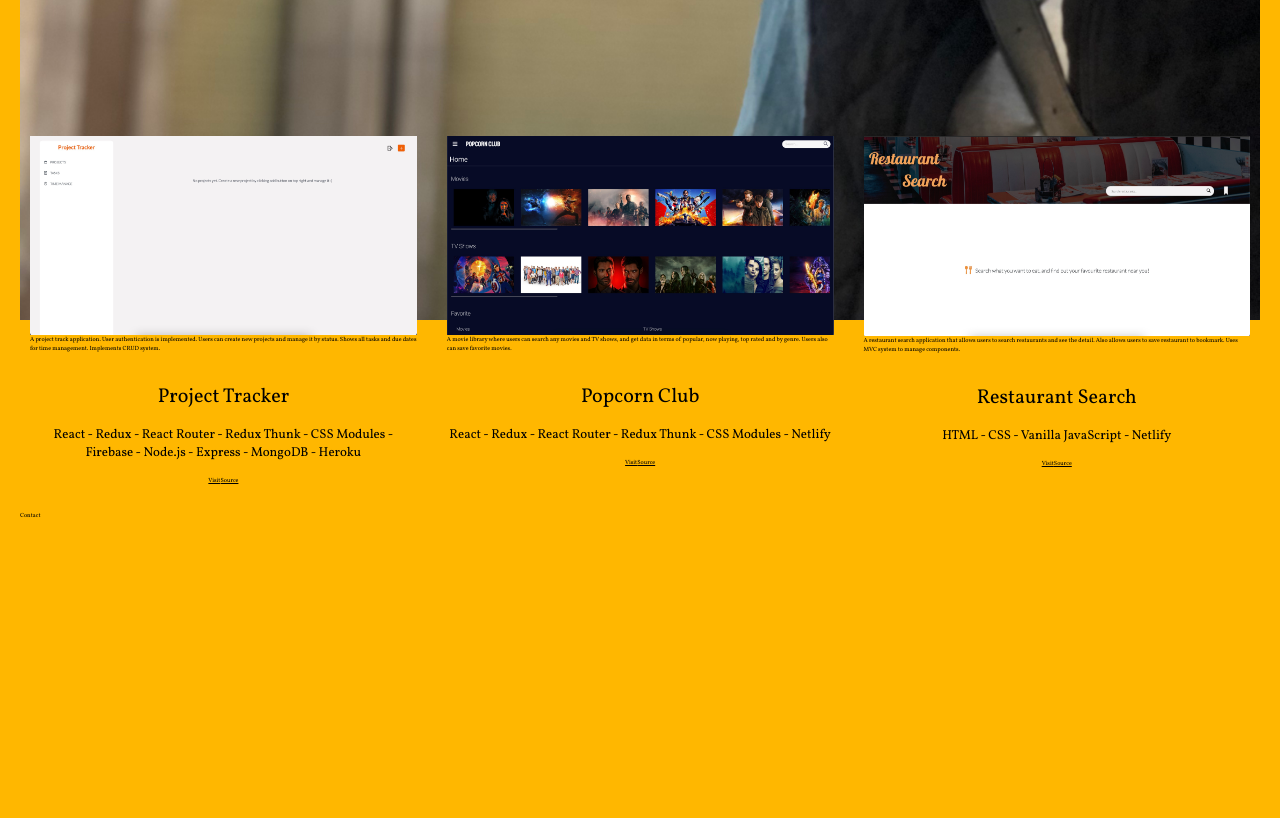
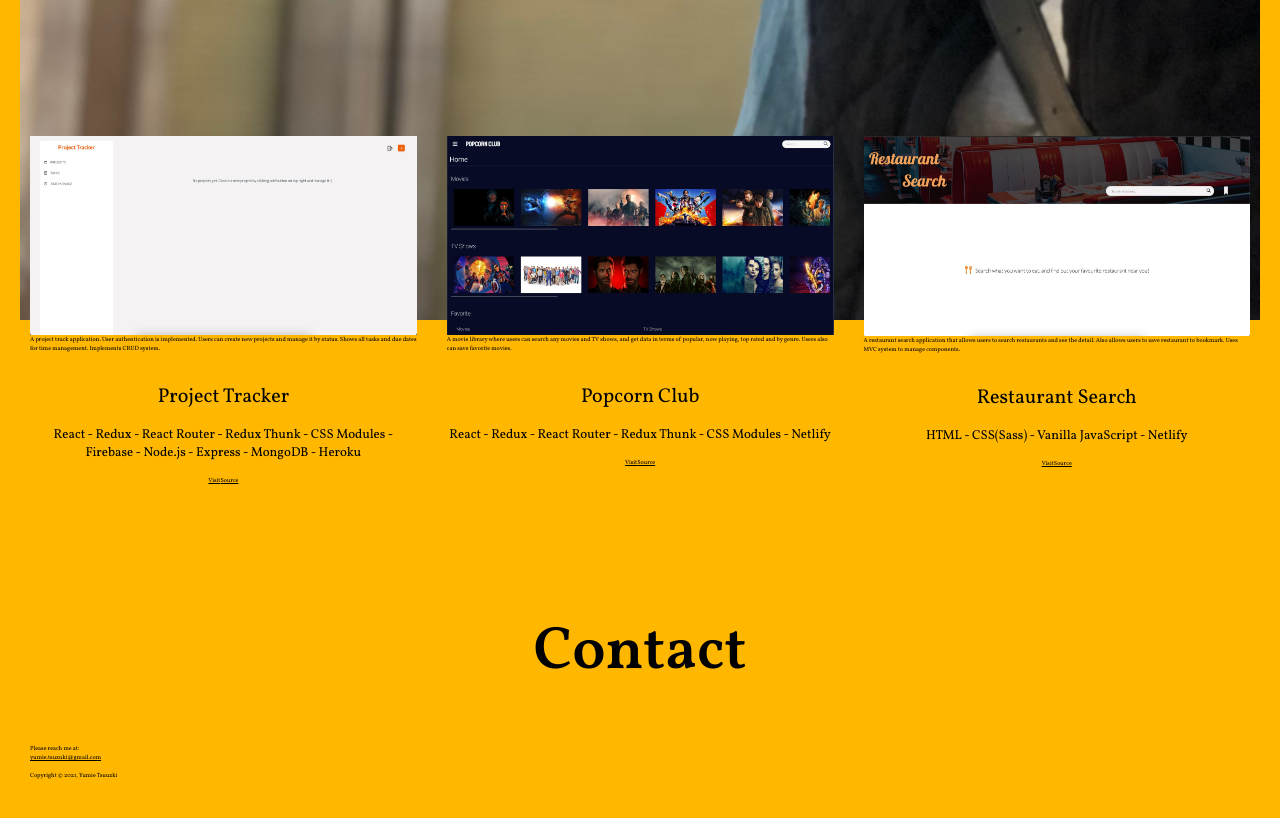
Before and after one commit to yumietzk/portfolio, a Gatsby site: page / in a window 1280 px wide. Shown: the part 1371-2189 px from the top of the page. Before the commit the page ends 1911 px from the top, so only its background shows below. Built offline with nearby package versions, Linux system fonts and the light colour scheme; Gatsby itself is replaced by a stand-in of ours.

Commit message:
created contact section

```diff
--- a/assets/projects/3-restaurant-search/index.mdx
+++ b/assets/projects/3-restaurant-search/index.mdx
@@ -2,7 +2,7 @@
 title: 'Restaurant Search'
 image: './restaurant-search.png'
 image_alt: 'Restaurant search application screen shot'
-stack: 'HTML - CSS - Vanilla JavaScript - Netlify'
+stack: 'HTML - CSS(Sass) - Vanilla JavaScript - Netlify'
 live: 'https://restaurantsearchapp.netlify.app'
 source: 'https://github.com/yumietzk/restaurant-search'
 ---
--- a/gatsby-config.js
+++ b/gatsby-config.js
@@ -2,6 +2,13 @@ module.exports = {
   siteMetadata: {
     siteUrl: 'https://www.yourdomain.tld',
     title: 'Yumie.T | Front-end Developer',
+    social: {
+      email: 'yumie.tsuzuki@gmail.com',
+      github: 'yumietzk',
+      linkedin: 'yumie-tsuzuki',
+      facebook: 'tsuzuki.yumie',
+      instagram: 'ymtzk',
+    },
   },
   plugins: [
     'gatsby-plugin-image',
--- a/src/components/sections/contact.js
+++ b/src/components/sections/contact.js
@@ -1,10 +1,53 @@
 import React from 'react';
+import { useStaticQuery, graphql } from 'gatsby';
+import * as FaIcons from 'react-icons/fa';
 import * as styles from './contact.module.css';
 
 const Contact = () => {
+  const data = useStaticQuery(graphql`
+    query {
+      site {
+        siteMetadata {
+          social {
+            facebook
+            github
+            instagram
+            linkedin
+            email
+          }
+        }
+      }
+    }
+  `);
+
   return (
     <div className={styles.contact}>
       <h1>Contact</h1>
+      <p>Please reach me at: </p>
+      <a href={`mailto:${data.site.siteMetadata.social.email}`}>
+        {data.site.siteMetadata.social.email}
+      </a>
+      <div>
+        <a href={`https://github.com/${data.site.siteMetadata.social.github}`}>
+          <FaIcons.FaGithub />
+        </a>
+        <a
+          href={`https://www.linkedin.com/in/${data.site.siteMetadata.social.linkedin}`}
+        >
+          <FaIcons.FaLinkedin />
+        </a>
+        <a
+          href={`https://www.facebook.com/${data.site.siteMetadata.social.facebook}`}
+        >
+          <FaIcons.FaFacebook />
+        </a>
+        <a
+          href={`https://www.instagram.com/${data.site.siteMetadata.social.instagram}`}
+        >
+          <FaIcons.FaInstagram />
+        </a>
+      </div>
+      <p>Copyright ©︎ 2021, Yumie Tsuuzki</p>
     </div>
   );
 };
--- a/src/components/sections/contact.module.css
+++ b/src/components/sections/contact.module.css
@@ -1,3 +1,10 @@
 .contact {
-  background-color: yellow;
+  padding: 10rem 1rem 2rem 1rem;
 }
+
+.contact > h1 {
+  font-size: 6rem;
+  font-weight: 600;
+  text-align: center;
+  margin-bottom: 5rem;
+}
```
